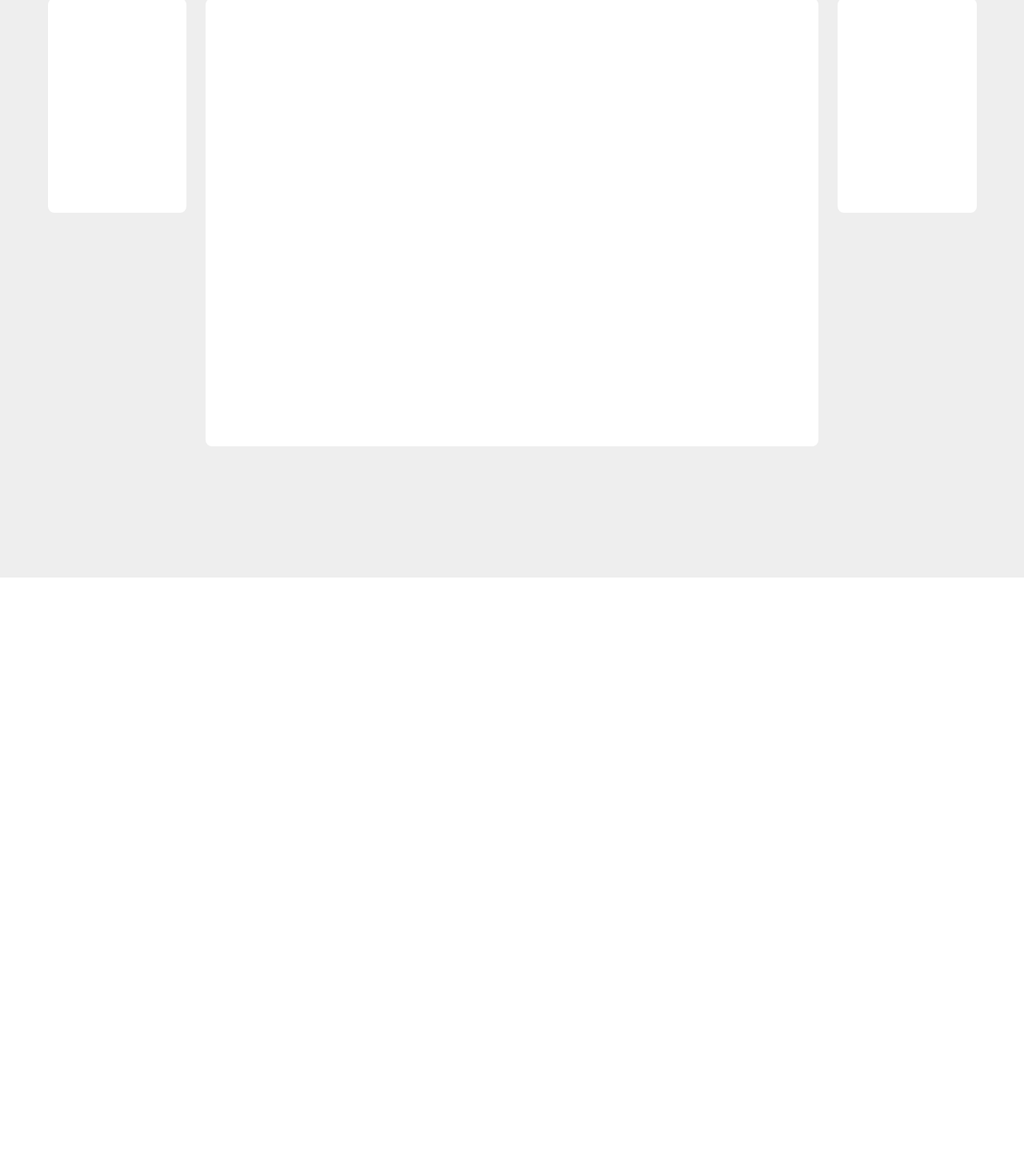
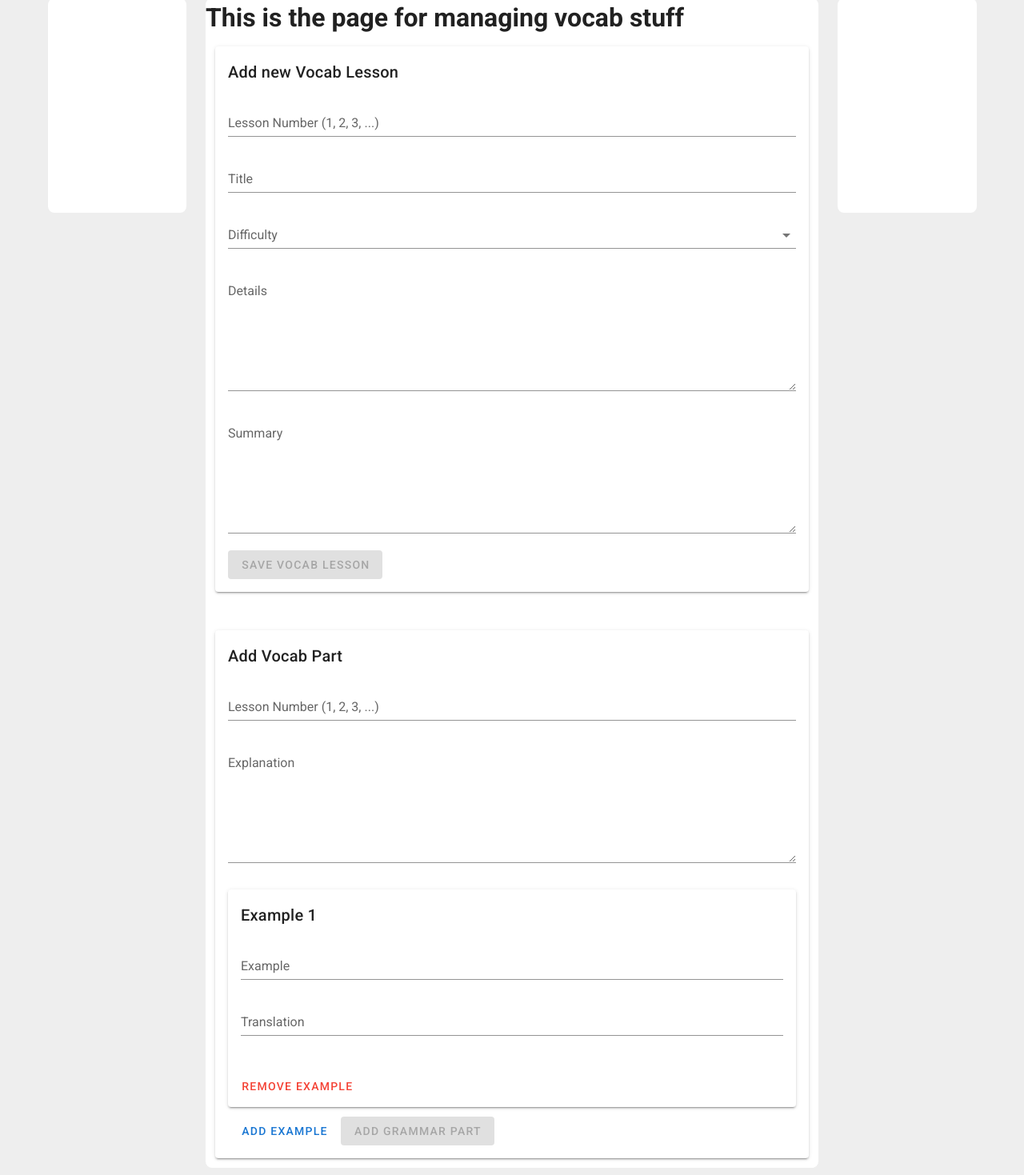
Before and after one commit to DiamondScythe/everything-japanese-admin, a Vue app: page /vocab in a window 1280 px wide. Shown: the part 78-1547 px from the top of the page at 80% size. Before the commit the page ends 800 px from the top, so only its background shows below. Built offline with nearby package versions, Linux system fonts and the light colour scheme.

Commit message:
created vocab management page

```diff
--- a/src/App.vue
+++ b/src/App.vue
@@ -53,6 +53,7 @@ export default {
     items: [
       { title: "Home", icon: "mdi-home", to: "/home" },
       { title: "Manage", icon: "mdi-help-box", to: "/manage" },
+      { title: "Vocab", icon: "mdi-help-box", to: "/vocab" },
     ],
   }),
 };
--- /dev/null
+++ b/src/components/vocab/AddVocabLessonForm.vue
@@ -0,0 +1,97 @@
+<template>
+  <v-container>
+    <v-card>
+      <v-card-title> Add new Vocab Lesson </v-card-title>
+      <v-card-text>
+        <v-form v-model="valid" @submit.prevent="submitForm">
+          <v-text-field
+            v-model="lessonNumber"
+            :rules="[
+              rules.required,
+              (value) =>
+                (value && /^\d+$/.test(value)) || 'Input must be a number',
+            ]"
+            label="Lesson Number (1, 2, 3, ...)"
+          ></v-text-field>
+          <v-text-field
+            v-model="title"
+            :rules="[rules.required]"
+            label="Title"
+          ></v-text-field>
+          <v-select
+            v-model="selectedDifficulty"
+            :items="difficultyOptions"
+            :rules="[rules.required]"
+            label="Difficulty"
+          ></v-select>
+          <v-textarea
+            v-model="details"
+            :rules="[rules.required]"
+            label="Details"
+          ></v-textarea>
+          <v-textarea
+            v-model="summary"
+            :rules="[rules.required]"
+            label="Summary"
+          ></v-textarea>
+          <v-btn :disabled="!valid" color="primary" type="submit"
+            >Save Vocab Lesson</v-btn
+          >
+        </v-form>
+      </v-card-text>
+    </v-card>
+  </v-container>
+</template>
+
+<script>
+import axios from "axios";
+
+export default {
+  name: "AddVocabLessonForm",
+
+  data() {
+    return {
+      lessonNumber: "",
+      title: "",
+      details: "",
+      selectedDifficulty: "",
+      difficultyOptions: ["Beginner", "Intermediate", "Advanced"],
+      summary: "",
+      rules: {
+        required: (value) => !!value || "Required.",
+      },
+      valid: false,
+    };
+  },
+
+  methods: {
+    submitForm() {
+      console.log(this.title, this.details);
+      axios
+        .post("http://localhost:3000/oneVocab", {
+          lessonNumber: this.lessonNumber,
+          title: this.title,
+          details: this.details,
+          difficulty: this.selectedDifficulty,
+          summary: this.summary,
+        })
+        .then((response) => {
+          console.log(response);
+          //clear all fields
+          this.lessonNumber = "";
+          this.title = "";
+          this.details = "";
+          this.selectedDifficulty = "";
+          this.summary = "";
+          //alert user
+          alert("Vocab Lesson Added!");
+        })
+        .catch((error) => {
+          //alert user
+          alert("Error! Vocab Lesson Not Added!");
+          console.log(error);
+        });
+    },
+  },
+};
+</script>
--- /dev/null
+++ b/src/components/vocab/AddVocabPartForm.vue
@@ -0,0 +1,99 @@
+<template>
+  <v-container>
+    <v-card>
+      <v-card-title> Add Vocab Part </v-card-title>
+      <v-card-text>
+        <v-form v-model="valid" @submit.prevent="submitForm">
+          <v-text-field
+            v-model="lessonNumber"
+            :rules="[
+              rules.required,
+              (value) =>
+                (value && /^\d+$/.test(value)) || 'Input must be a number',
+            ]"
+            label="Lesson Number (1, 2, 3, ...)"
+          ></v-text-field>
+          <v-textarea
+            v-model="explanation"
+            :rules="[rules.required]"
+            label="Explanation"
+          ></v-textarea>
+          <v-card
+            v-for="(example, index) in examples"
+            :key="index"
+            class="my-3"
+          >
+            <v-card-title> Example {{ index + 1 }} </v-card-title>
+            <v-card-text>
+              <v-text-field
+                v-model="example.example"
+                :rules="[rules.required]"
+                label="Example"
+              ></v-text-field>
+              <v-text-field
+                v-model="example.translation"
+                :rules="[rules.required]"
+                label="Translation"
+              ></v-text-field>
+            </v-card-text>
+            <v-card-actions>
+              <v-btn text color="red" @click="removeExample(index)"
+                >Remove Example</v-btn
+              >
+            </v-card-actions>
+          </v-card>
+          <v-btn text color="primary" @click="addExample">Add Example</v-btn>
+          <v-btn :disabled="!valid" color="primary" type="submit"
+            >Add Grammar Part</v-btn
+          >
+        </v-form>
+      </v-card-text>
+    </v-card>
+  </v-container>
+</template>
+
+<script>
+import axios from "axios";
+
+export default {
+  data() {
+    return {
+      lessonNumber: "",
+      explanation: "",
+      examples: [{ example: "", translation: "", audioFileName: "" }],
+      rules: {
+        required: (value) => !!value || "Required.",
+      },
+      valid: false,
+    };
+  },
+  name: "AddVocabPartForm",
+  props: {},
+  methods: {
+    addExample() {
+      this.examples.push({ example: "", translation: "", audioFileName: "" });
+    },
+    removeExample(index) {
+      this.examples.splice(index, 1);
+    },
+    submitForm() {
+      const part = {
+        explanation: this.explanation,
+        examples: this.examples,
+      };
+      //post to localhost 3000 with axios
+      axios
+        .post("http://localhost:3000/addPart", {
+          lessonNumber: this.lessonNumber,
+          part: part,
+        })
+        .then((response) => {
+          console.log(response);
+        })
+        .catch((error) => {
+          console.log(error);
+        });
+    },
+  },
+};
+</script>
--- a/src/router/index.js
+++ b/src/router/index.js
@@ -2,6 +2,7 @@ import Vue from "vue";
 import VueRouter from "vue-router";
 import HomeView from "../views/HomeView.vue";
 import ManageView from "../views/ManageView.vue";
+import VocabView from "../views/VocabView.vue";
 
 Vue.use(VueRouter);
 
@@ -25,6 +26,7 @@ const routes = [
     name: "manage",
     component: ManageView,
   },
+  { path: "/vocab", name: "vocab", component: VocabView },
 ];
 
 const router = new VueRouter({
--- /dev/null
+++ b/src/views/VocabView.vue
@@ -0,0 +1,18 @@
+<template>
+  <div class="about">
+    <h1>This is the page for managing vocab stuff</h1>
+    <AddVocabLessonForm />
+    <br />
+    <AddVocabPartForm />
+  </div>
+</template>
+
+<script>
+import AddVocabLessonForm from "@/components/vocab/AddVocabLessonForm.vue";
+import AddVocabPartForm from "@/components/vocab/AddVocabPartForm.vue";
+
+export default {
+  name: "ManageView",
+  components: { AddVocabLessonForm, AddVocabPartForm },
+};
+</script>
```
